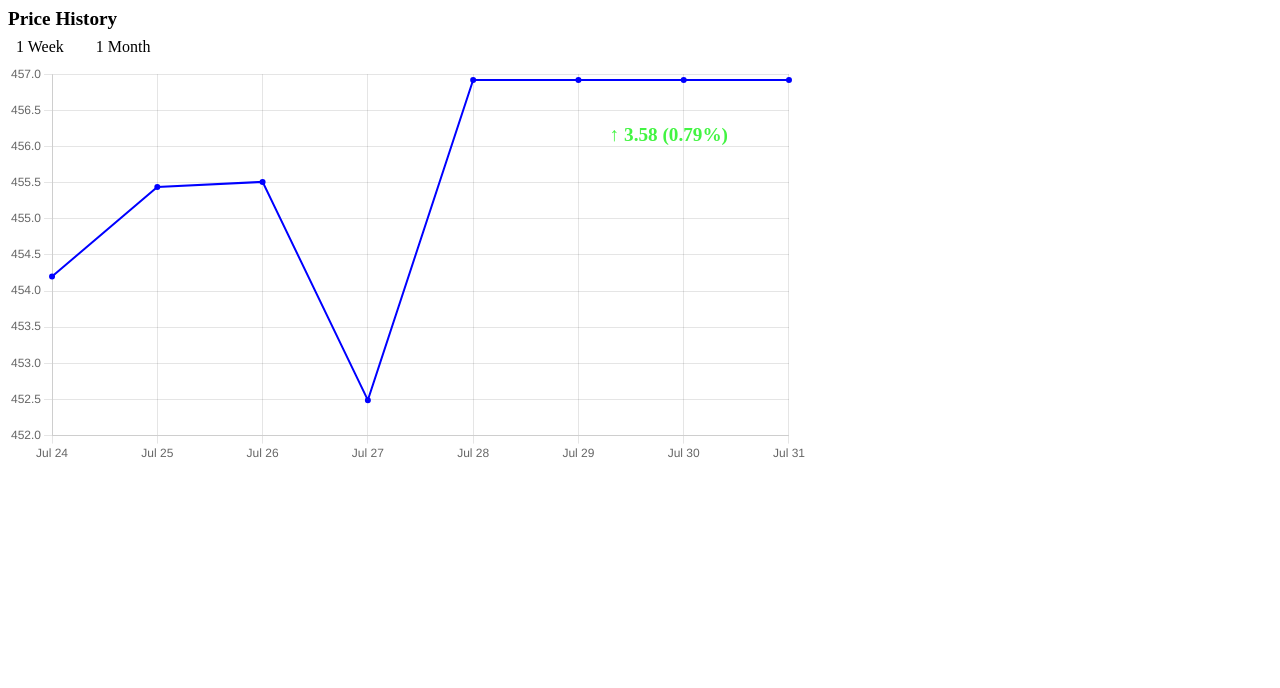
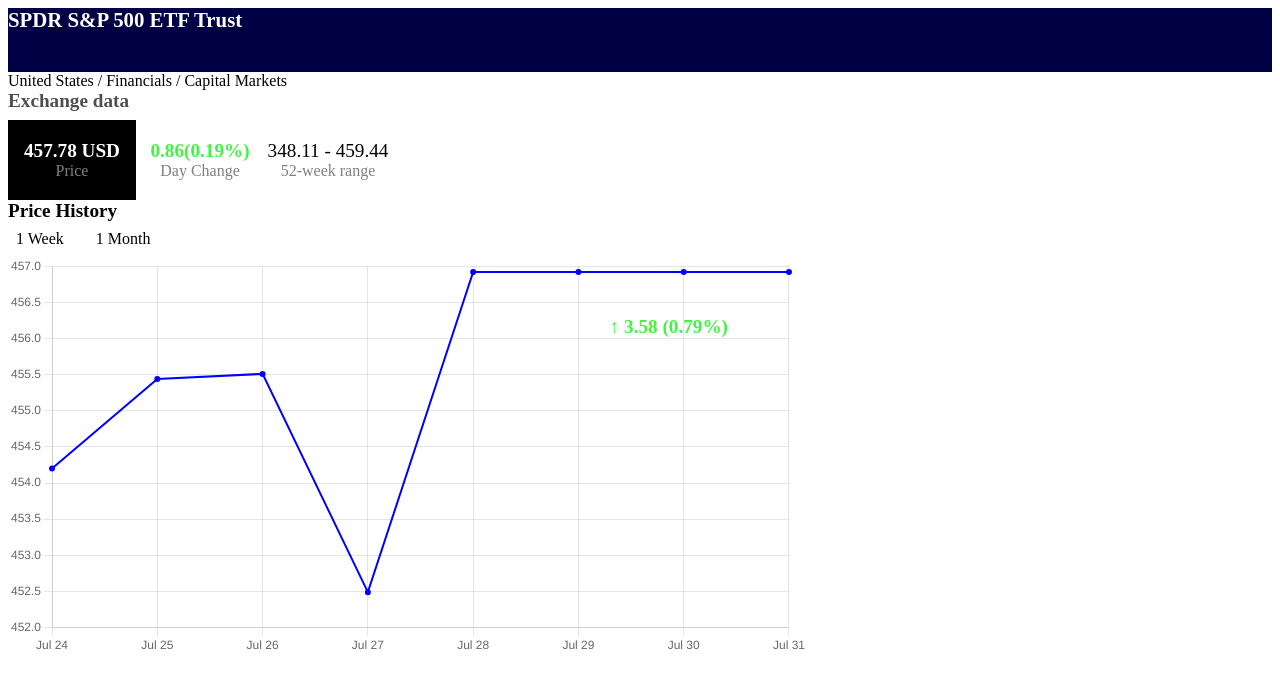
Before and after one commit to onifernando1/charts, a React (Create React App) app in the folder charts/: page / in a window 1280 px wide. Shown: the top 688 px of the page. Built offline with nearby package versions, Linux system fonts and the light colour scheme.

Commit message:
exchange dat styling

```diff
--- /dev/null
+++ b/charts/src/assets/styles/exchangedata.css
@@ -0,0 +1,47 @@
+.exchange-data-container {
+  display: flex;
+}
+
+.exchange-price-container {
+  background-color: black;
+  color: white;
+}
+
+.exchange-day-change-percentage {
+  color: rgb(66, 244, 66);
+}
+
+.exchange-price-container,
+.exchange-day-change-container,
+.exchange-range-container {
+  width: 8rem;
+  height: 5rem;
+  display: flex;
+  justify-content: center;
+  align-items: center;
+  flex-direction: column;
+}
+
+.exchange-price-number,
+.exchange-day-change-percentage,
+.exchange-range-number {
+  font-size: 1.2rem;
+}
+
+.exchange-price-number,
+.exchange-day-change-percentage {
+  font-weight: 600;
+}
+
+.exchange-price-label,
+.exchange-day-change-label,
+.exchange-range-label {
+  color: grey;
+}
+
+.exchange-data-title {
+  font-size: 1.2rem;
+  font-weight: 600;
+  color: rgb(79, 79, 79);
+  margin-bottom: 0.5rem;
+}
--- /dev/null
+++ b/charts/src/assets/styles/overview.css
@@ -0,0 +1,7 @@
+.overview-title {
+  color: white;
+  background-color: rgb(0, 0, 68);
+  height: 4rem;
+  font-size: 1.3rem;
+  font-weight: bold;
+}
--- /dev/null
+++ b/charts/src/components/ExchangeData.js
@@ -0,0 +1,28 @@
+import React from "react";
+import "../assets/styles/exchangedata.css";
+
+function ExchangeData(props) {
+  return (
+    <div className="outer-exchange-data-container">
+      <div className="exchange-data-title">Exchange data</div>
+      <div className="exchange-data-container">
+        <div className="exchange-price-container">
+          <div className="exchange-price-number">{props.price} USD</div>
+          <div className="exchange-price-label">Price</div>
+        </div>
+        <div className="exchange-day-change-container">
+          <div className="exchange-day-change-percentage">
+            {props.percentageChange}
+          </div>
+          <div className="exchange-day-change-label">Day Change</div>
+        </div>
+        <div className="exchange-range-container">
+          <div className="exchange-range-number">{props.range}</div>
+          <div className="exchange-range-label">52-week range</div>
+        </div>
+      </div>
+    </div>
+  );
+}
+
+export default ExchangeData;
--- a/charts/src/components/Overview.js
+++ b/charts/src/components/Overview.js
@@ -1,11 +1,34 @@
 import React from "react";
 import PriceHistory from "./PriceHistory";
+import ExchangeData from "./ExchangeData";
+import "../assets/styles/overview.css";
 
 function Overview() {
+  const sp500price = 457.78;
+  const sp500percentageChange = "0.86(0.19%)";
+  const sp500range = "348.11 - 459.44";
+  const sp500title = "SPDR S&P 500 ETF Trust";
+  const sp500info = "United States / Financials / Capital Markets";
+
   return (
-    <div className="overview-container">
-      <PriceHistory />
-    </div>
+    <>
+      <div className="overview-container">
+        <div className="overview-title-container">
+          <div className="overview-title">{sp500title}</div>
+          <div className="overview-info">{sp500info}</div>
+        </div>
+        <div>
+          <ExchangeData
+            price={sp500price}
+            percentageChange={sp500percentageChange}
+            range={sp500range}
+          />
+        </div>
+        <div>
+          <PriceHistory />
+        </div>
+      </div>
+    </>
   );
 }
 
```
